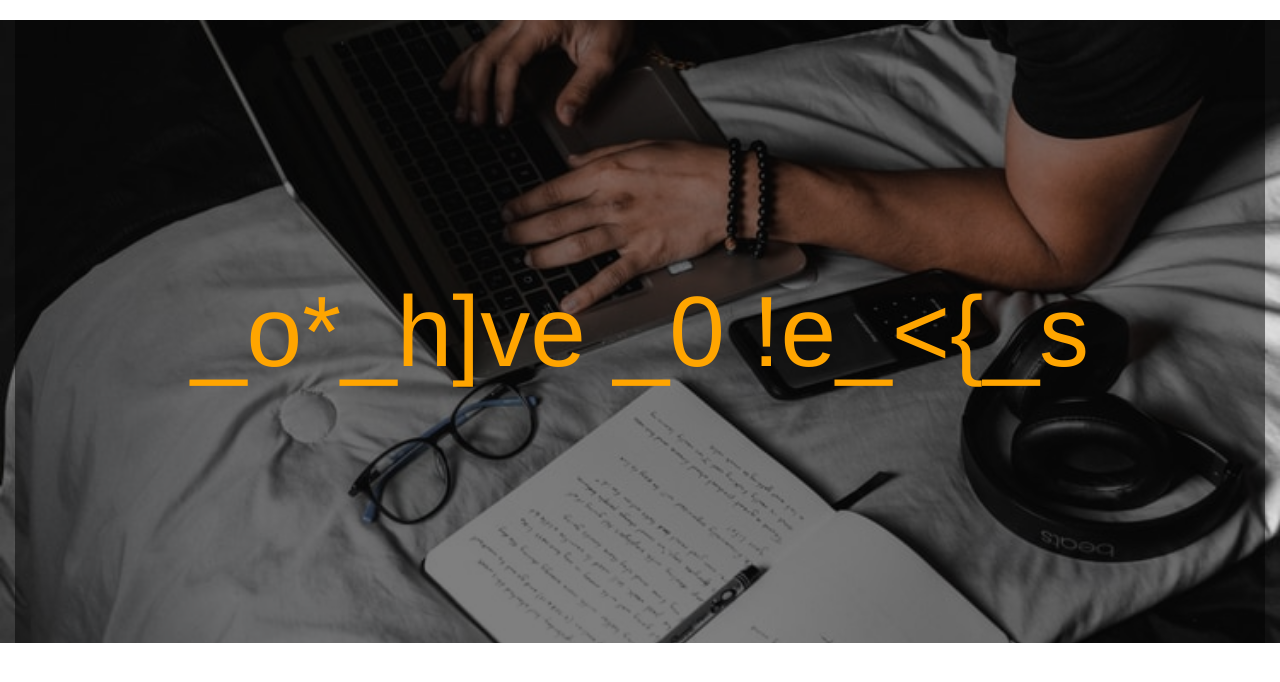
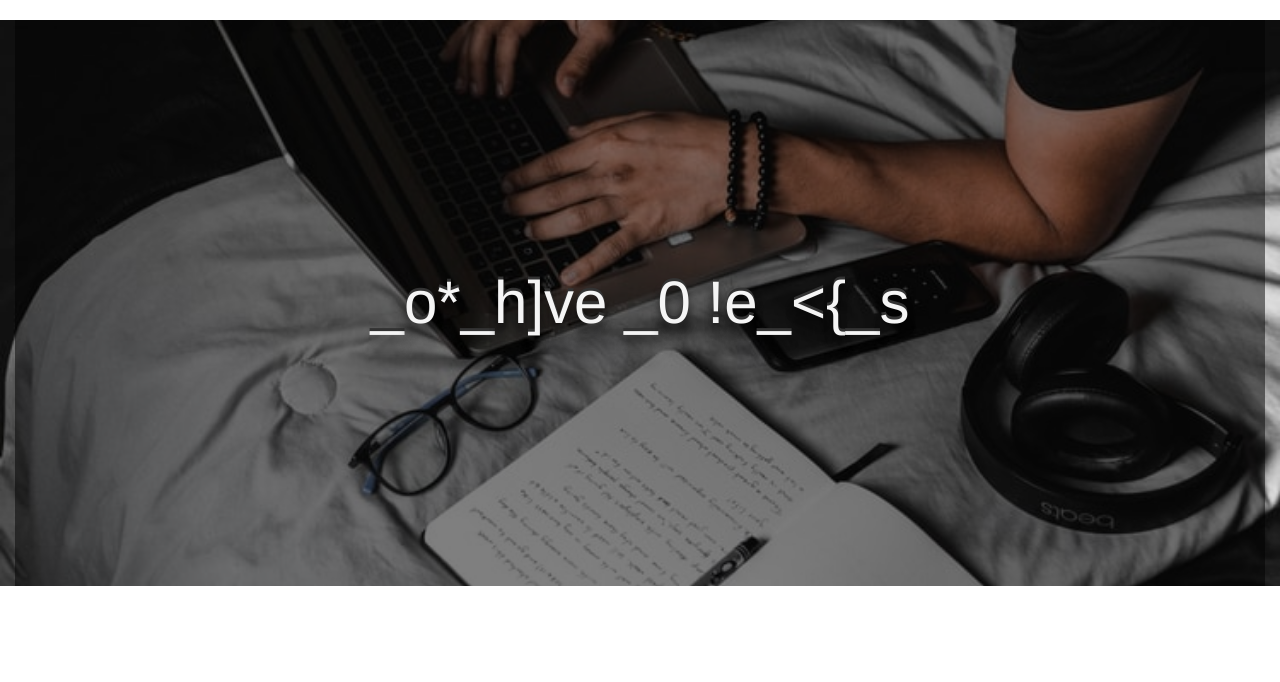
Before and after one commit to firdausa7/PITCH, a Flask app: page / in a window 1280 px wide. Shown: the part 52-734 px from the top of the page. Run offline with Flask 2, Linux system fonts and the light colour scheme; some libraries are stand-ins or nearby versions.

Commit message:
change font color

```diff
--- a/app/static/css/styles.css
+++ b/app/static/css/styles.css
@@ -8,13 +8,18 @@
     padding-top: 0;
 }
 .text{
+    z-index:1;
     font-weight :100;
-    font-size: 100px;
-    color :orange;
+    font-size: 60px;
+    color :whitesmoke;
     text-align: center;
-    z-index:1;
+    text-shadow: 0 -3px 0 #333,
+      0 6px 8px rgba(0,0,0,.4),
+      0 9px 10px rgba(0,0,0,.15),
+      0 30px 10px rgba(0,0,0,.18),
+      0 15px 10px rgba(0,0,0,.21);
+    }
 
-  }
   .overlay{
     height: inherit;
     background-color: rgba(0, 0, 0, 0.5);
```
